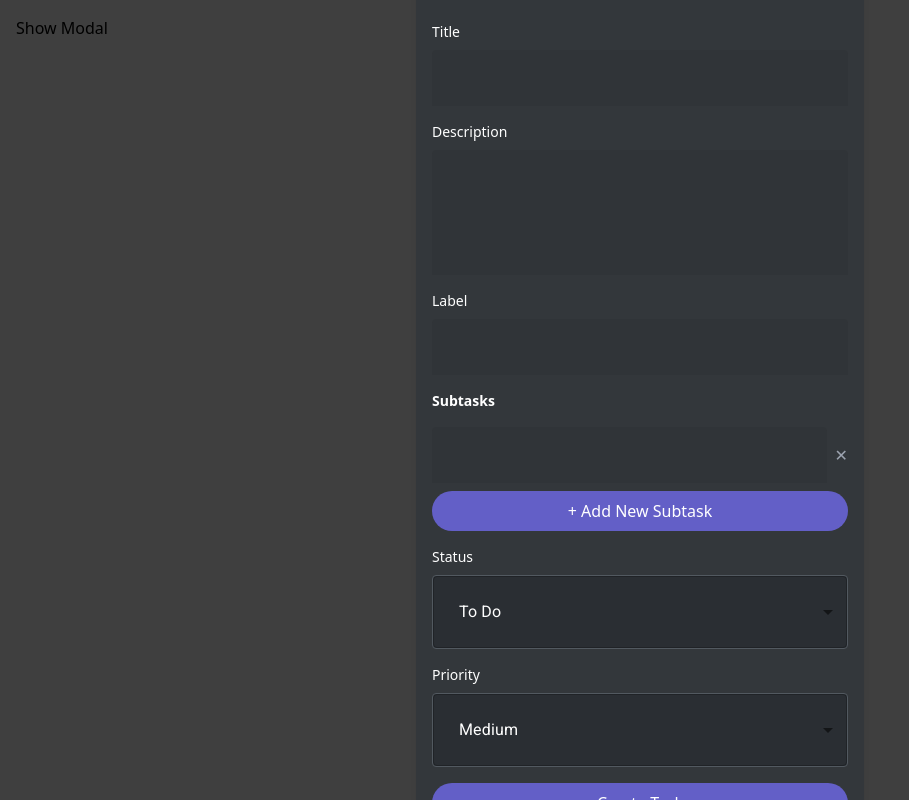
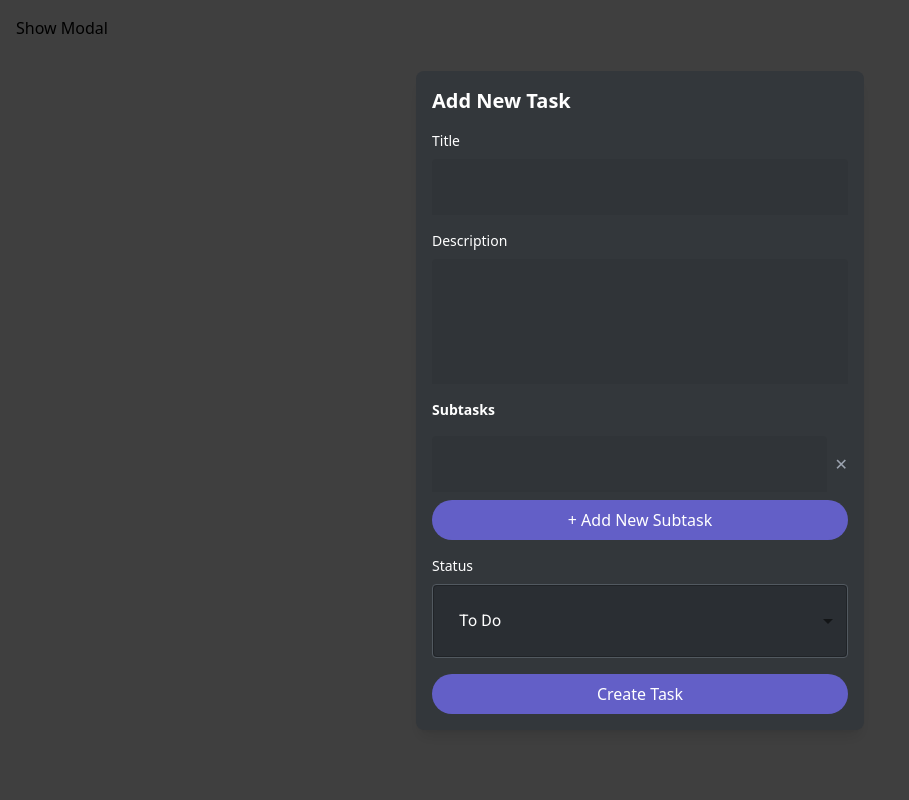
Before and after one commit to sarvesh-gaurishankar-sawant/team-progress-tracker, a React (Create React App) app in the folder frontend/: page / in a window 1280 px wide. Both pictures are taken after a click on the button "Show Modal". Shown: the whole page, without its empty margins (0-909 px from the left). Built offline with nearby package versions, Linux system fonts and the light colour scheme.

Commit message:
Remove label and priority

```diff
--- a/frontend/src/components/TaskCard.tsx
+++ b/frontend/src/components/TaskCard.tsx
@@ -87,7 +87,7 @@ const TaskCard: React.FC<TaskCardProps> = ({ taskId, boardId, isOpen, onClose })
       });
 
       if (!response.ok) {
-        throw new Error(`HTTP error! Status: ${response.status}`);
+        throw new Error(`HTTP error! Status: ${response}`);
       }
 
       const result = await response.json();
@@ -146,20 +146,6 @@ const TaskCard: React.FC<TaskCardProps> = ({ taskId, boardId, isOpen, onClose })
                 variant="filled"
               />
             </div>
-
-            <div className="space-y-2">
-              <div className="text-sm text-white">Label</div>
-              <TextField
-                id="label"
-                className=" text-white border border-[#525960] rounded py-2 px-3 block w-full"
-                InputProps={{ className: "text-white", disableUnderline: true, style: {color: '#fff'} }}
-                name="label"
-                value={task.label}
-                onChange={handleChange}
-                variant="filled"
-              />
-            </div>
-
             <div className="space-y-2">
             <div className="text-sm font-bold mb-4 text-white">Subtasks</div>
             {task.subtasks.map((subtask, index) => (
@@ -207,23 +193,6 @@ const TaskCard: React.FC<TaskCardProps> = ({ taskId, boardId, isOpen, onClose })
               </Select>
             </div>
 
-          <div className="space-y-2">
-          <div className="text-sm text-white">Priority</div>
-            <Select
-              labelId="priority-label"
-              id="priority"
-              name="priority"
-              value={task.priority}
-              onChange={handlePriorityChange}
-              className="bg-[#2A2E33] text-white border border-[#525960] rounded py-2 px-3 block w-full"
-              inputProps={{ 'aria-label': 'Priority' }}
-              style={{color: '#fff'}}
-            >
-            {PRIORITY_OPTIONS.map((option) => (
-              <MenuItem key={option} value={option}>{option}</MenuItem>
-            ))}
-            </Select>
-          </div>
 
             <button
               type="button"
```
